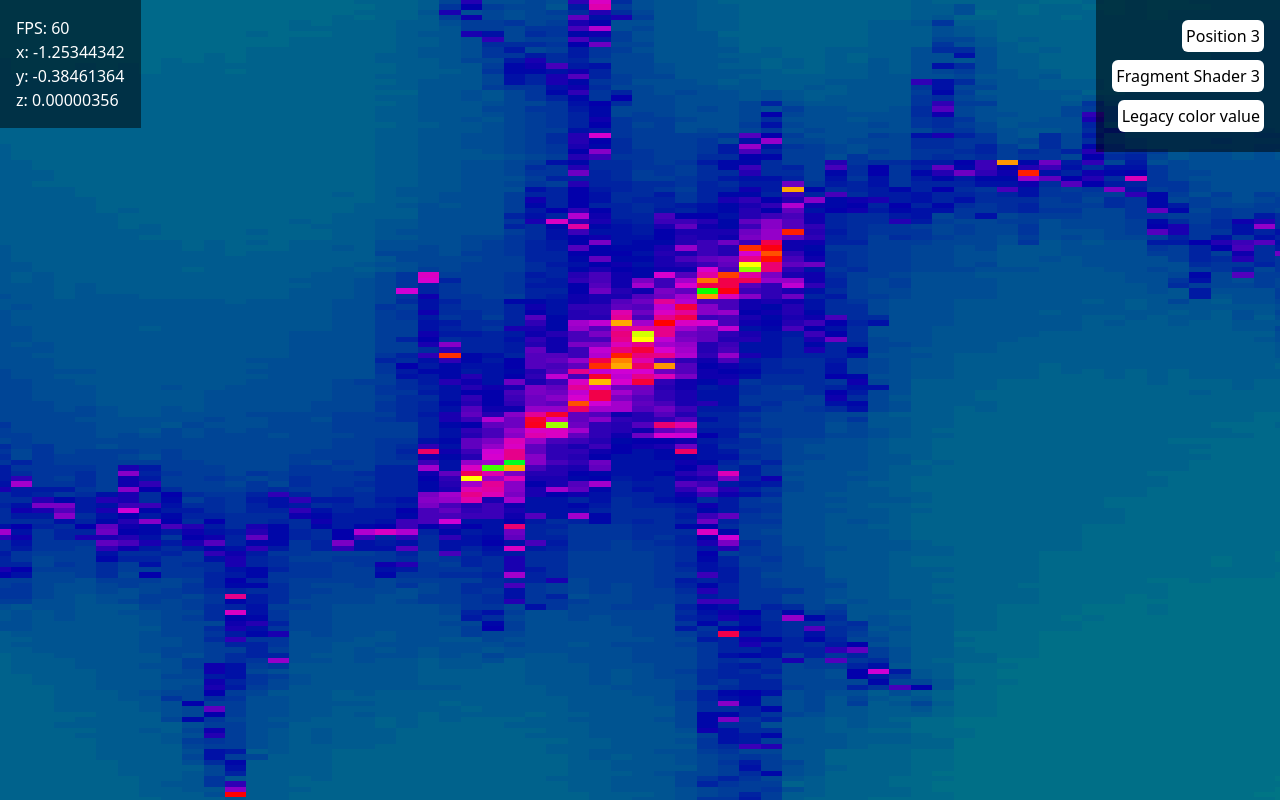
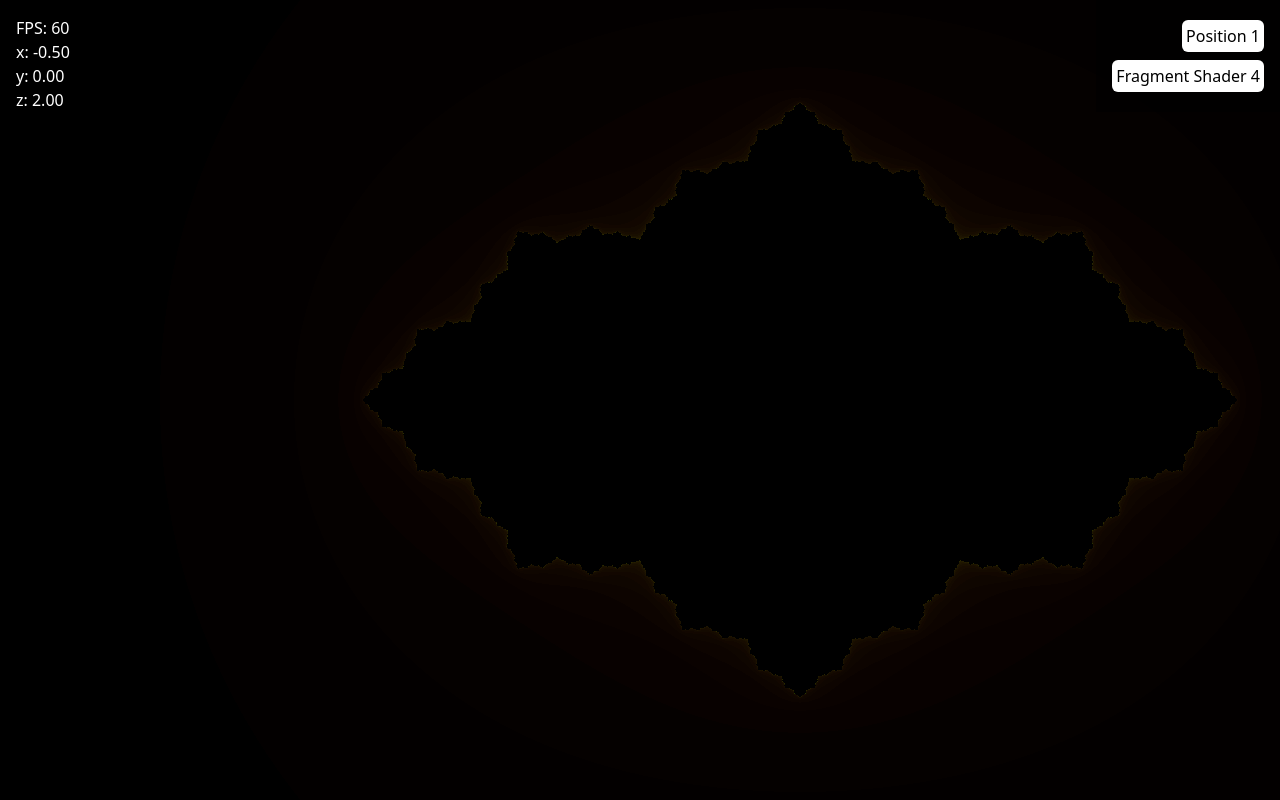
Before and after one commit to miklilad/fractals, a React (Vite) app: page / in a window 1280 px wide. Built offline with nearby package versions, Linux system fonts and the light colour scheme.

Commit message:
Julia set

```diff
--- a/src/Canvas.tsx
+++ b/src/Canvas.tsx
@@ -1,8 +1,9 @@
 import { useEffect, useMemo, useRef, useState } from "react";
 import vertexShaderSource from "./shaders/vertex.vert?raw";
-import fragmentShaderSource from "./shaders/fragment.frag?raw";
-import fragmentShader2Source from "./shaders/fragment2.frag?raw";
-import fragmentShader3Source from "./shaders/fragment3.frag?raw";
+import mandelbrotShaderSource from "./shaders/mandelbrot.frag?raw";
+import mandelbrot2ShaderSource from "./shaders/mandelbrot2.frag?raw";
+import mandelbrot3ShaderSource from "./shaders/mandelbrot3.frag?raw";
+import juliaShaderSource from "./shaders/julia.frag?raw";
 import { useMouseMovement } from "./hooks/useMouseMovement";
 import { useFPS } from "./hooks/useFPS";
 import { Tooltip } from "react-tooltip";
@@ -53,9 +54,10 @@ const createProgram = (
 };
 
 const FRAGMENT_SHADER_SOURCES = [
-  fragmentShaderSource,
-  fragmentShader2Source,
-  fragmentShader3Source,
+  mandelbrotShaderSource,
+  mandelbrot2ShaderSource,
+  mandelbrot3ShaderSource,
+  juliaShaderSource,
 ] as const;
 
 // Initialize WebGL with shaders and buffers
@@ -200,9 +202,9 @@ const POSITIONS = [
 export const Canvas = () => {
   const canvasRef = useRef<HTMLCanvasElement>(null);
   const contextRef = useRef<ReturnType<typeof initWebGL>>(null);
-  const [fragmentShaderIndex, setFragmentShaderIndex] = useState(2);
+  const [fragmentShaderIndex, setFragmentShaderIndex] = useState(3);
   const [calculateColorValue, setCalculateColorValue] = useState<0 | 1>(0);
-  const [positionIndex, setPositionIndex] = useState(2);
+  const [positionIndex, setPositionIndex] = useState(0);
   const [position, setPosition] = useState(POSITIONS[positionIndex]);
   useEffect(() => {
     setPosition(POSITIONS[positionIndex]);
```
Also changed, not shown: src/shaders/julia.frag (added), src/shaders/mandelbrot.frag (renamed from src/shaders/fragment.frag), src/shaders/mandelbrot2.frag (renamed from src/shaders/fragment2.frag), src/shaders/mandelbrot3.frag (renamed from src/shaders/fragment3.frag).
